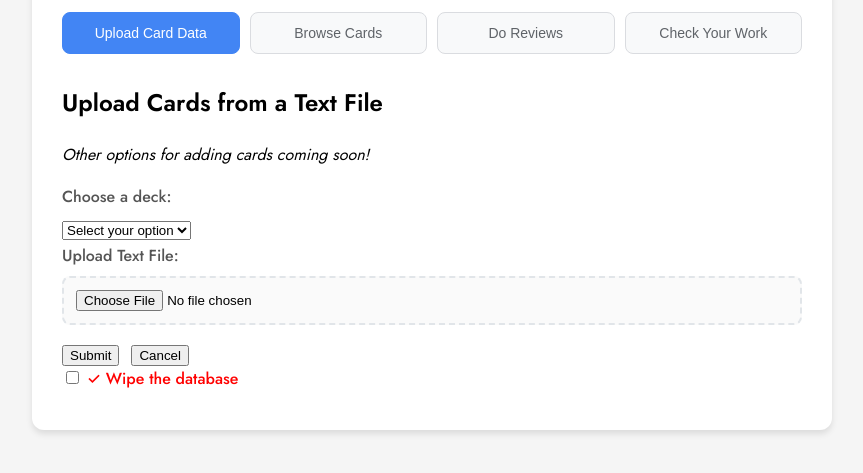
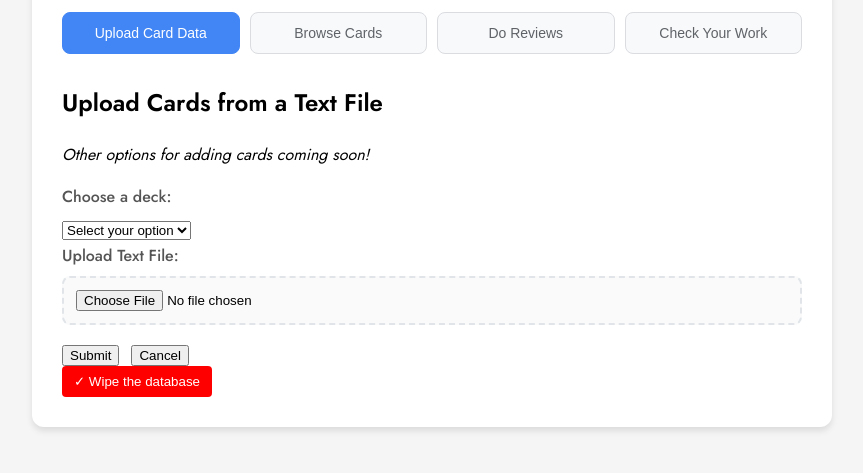
Before and after one commit to cdnilsen/eliot-web, a website: page synapdeck.html in a window 1280 px wide. Shown: the part 141-614 px from the top of the page, without its empty margins (208-1071 px from the left). Drawn offline with Linux system fonts and the light colour scheme; a script that the page names is missing.

Commit message:
actually a database button

```diff
--- a/synapdeck.html
+++ b/synapdeck.html
@@ -39,10 +39,9 @@
             </div>
 
             <div class="review-options">
-                <label>
-                    <input type="checkbox" id="wipeDatabaseButton">
-                    <span style="color: red;">&#10003; Wipe the database</span>
-                </label>
+                <button type="button" id="wipeDatabaseButton" style="background: red; color: white; border: none; padding: 8px 12px; border-radius: 4px; cursor: pointer;">
+                    &#10003; Wipe the database
+                </button>
             </div>
 
             <div id="upload_output"></div>
```
